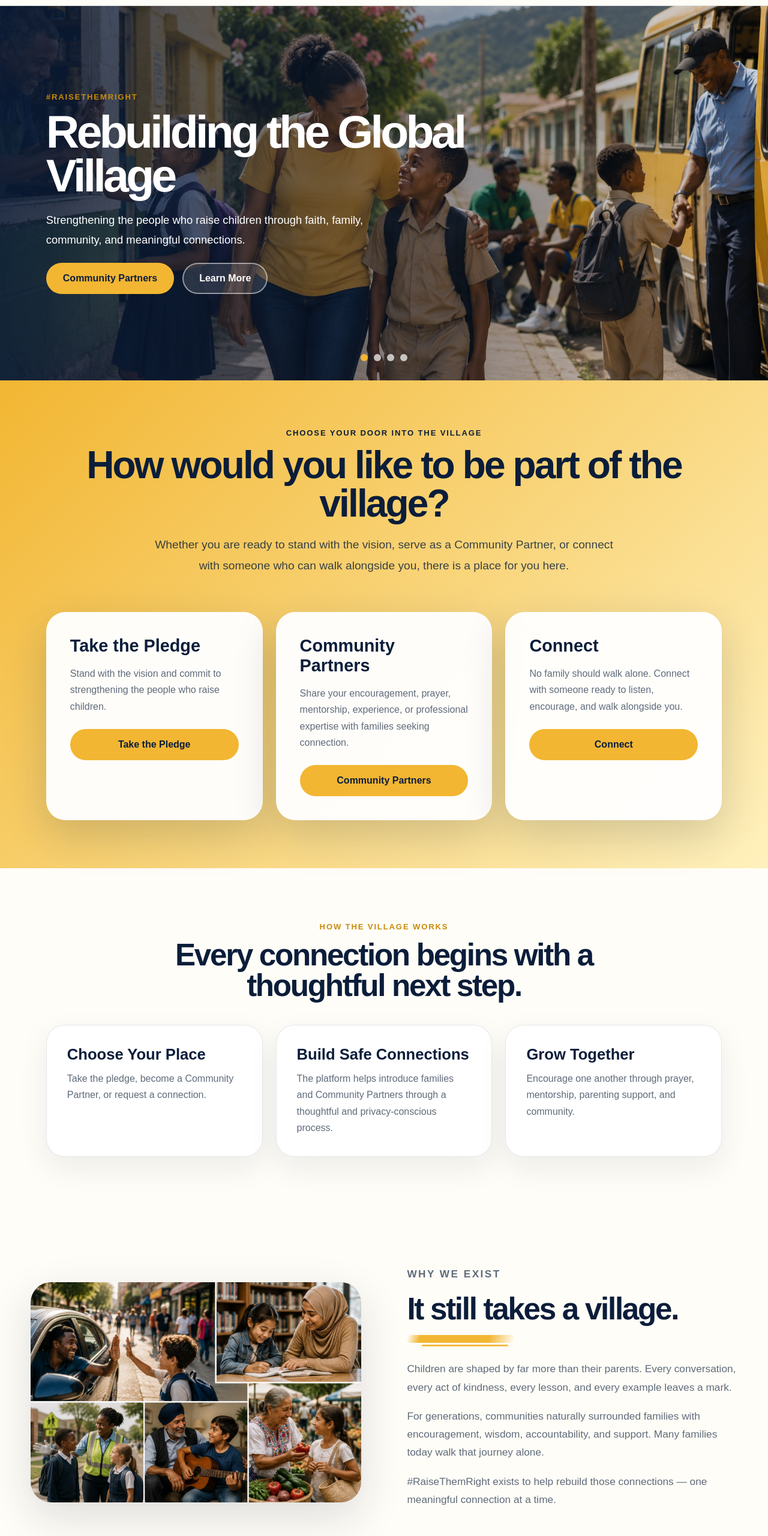
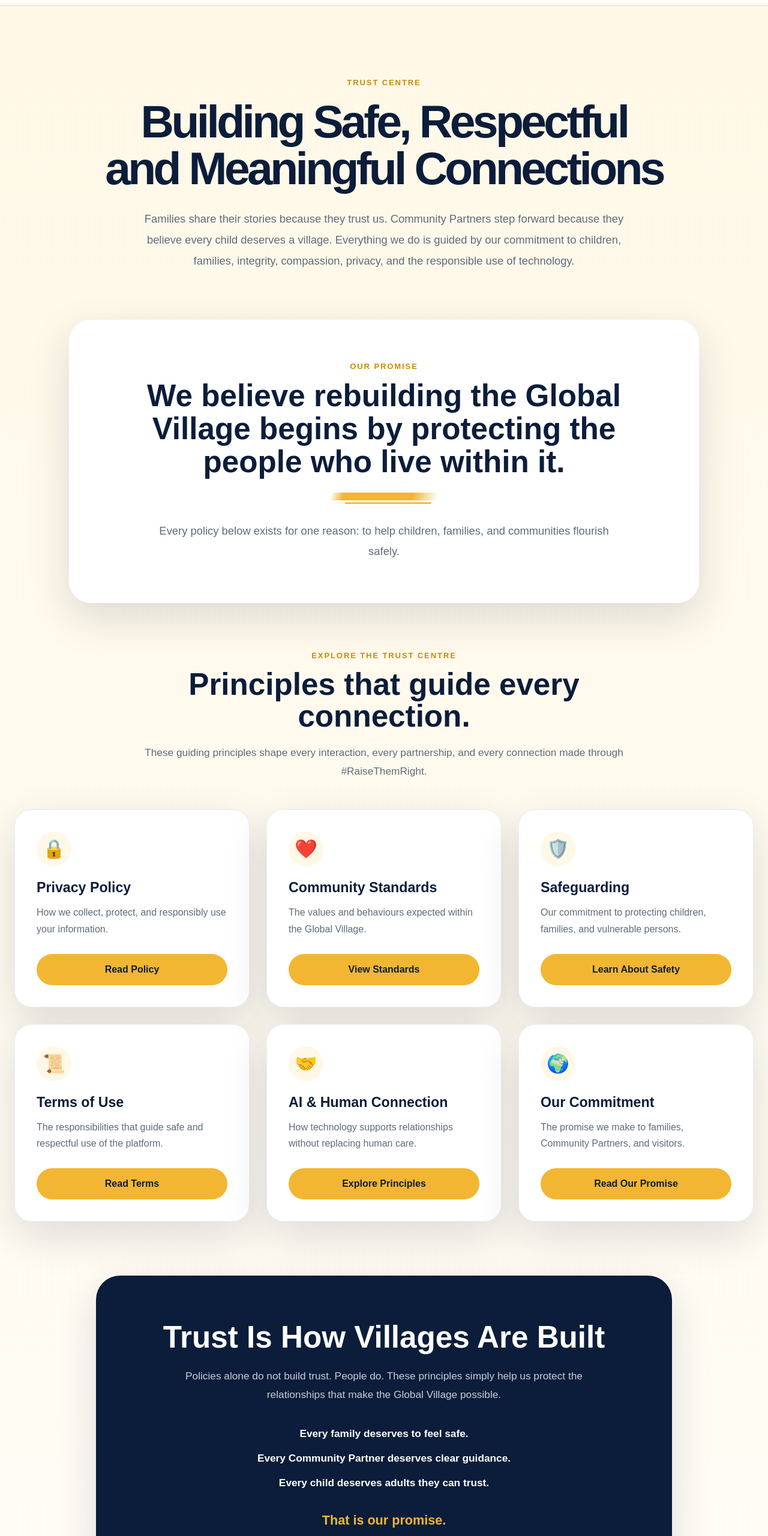
Before and after one commit to nathleegrant-lang/raise-them-right, a Next.js app: page / in a window 1280 px wide. Shown: the part 86-2646 px from the top of the page at 60% size. Built offline with nearby package versions, Linux system fonts and the light colour scheme.

Commit message:
Update page.tsx

```diff
--- a/src/app/page.tsx
+++ b/src/app/page.tsx
@@ -1,285 +1,139 @@
-"use client";
+import Link from "next/link";
 
-import Image from "next/image";
-import { useEffect, useState } from "react";
-
-const beliefs = [
-  "Every child deserves a strong village.",
-  "Strong families create strong communities.",
-  "No family should walk alone.",
-  "Every person has something valuable to give.",
-  "Technology should strengthen human connection.",
-];
-
-const heroSlides = [
+const trustPages = [
   {
-    image: "/images/hero-slider/hero-1-main-village.jpg",
-    className: "slide-village",
-    eyebrow: "#RaiseThemRight",
-    title: "Rebuilding the Global Village",
+    title: "Privacy Policy",
     description:
-      "Strengthening the people who raise children through faith, family, community, and meaningful connections.",
-    primaryLabel: "Community Partners",
-    primaryHref: "/join",
-    secondaryLabel: "Learn More",
-    secondaryHref: "/about",
+      "How we collect, protect, and responsibly use your information.",
+    href: "/trust/privacy",
+    icon: "🔒",
+    button: "Read Policy",
   },
   {
-    image: "/images/hero-slider/hero-2-community-mentor.jpg",
-    className: "slide-mentor",
-    eyebrow: "It still takes a village",
-    title: "Great Communities Invest in Their Children",
+    title: "Community Standards",
     description:
-      "Parents, teachers, coaches, mentors, neighbours, and faith communities all help shape the next generation.",
-    primaryLabel: "Community Partners",
-    primaryHref: "/join",
-    secondaryLabel: "Connect",
-    secondaryHref: "/support",
+      "The values and behaviours expected within the Global Village.",
+    href: "/trust/standards",
+    icon: "❤️",
+    button: "View Standards",
   },
   {
-    image: "/images/hero-slider/hero-3-family-prayer.jpg",
-    className: "slide-family",
-    eyebrow: "Faith. Family. Community.",
-    title: "Strong Homes Build Strong Nations",
+    title: "Safeguarding",
     description:
-      "Love, faith, prayer, and character are first nurtured at home and strengthened by the Global Village.",
-    primaryLabel: "Connect",
-    primaryHref: "/support",
-    secondaryLabel: "Resources",
-    secondaryHref: "/resources",
+      "Our commitment to protecting children, families, and vulnerable persons.",
+    href: "/trust/safeguarding",
+    icon: "🛡️",
+    button: "Learn About Safety",
   },
   {
-    image: "/images/hero-slider/hero-4-school-walk.jpg",
-    className: "slide-school",
-    eyebrow: "#RaiseThemRight",
-    title: "Every Child Deserves a Village",
+    title: "Terms of Use",
     description:
-      "Every journey begins with someone who cares enough to walk alongside a child. Strong communities are built one relationship at a time.",
-    primaryLabel: "The Pledge",
-    primaryHref: "/pledge",
-    secondaryLabel: "Our Foundation",
-    secondaryHref: "/about",
+      "The responsibilities that guide safe and respectful use of the platform.",
+    href: "/trust/terms",
+    icon: "📜",
+    button: "Read Terms",
+  },
+  {
+    title: "AI & Human Connection",
+    description:
+      "How technology supports relationships without replacing human care.",
+    href: "/trust/ai-principles",
+    icon: "🤝",
+    button: "Explore Principles",
+  },
+  {
+    title: "Our Commitment",
+    description:
+      "The promise we make to families, Community Partners, and visitors.",
+    href: "/trust/commitment",
+    icon: "🌍",
+    button: "Read Our Promise",
   },
 ];
 
-export default function Home() {
-  const [activeSlide, setActiveSlide] = useState(0);
+export default function TrustPage() {
+  return (
+    <main className="trust-page">
+      <section className="trust-hero">
+        <p className="eyebrow">Trust Centre</p>
 
-  useEffect(() => {
-    const timer = setInterval(() => {
-      setActiveSlide((current) => (current + 1) % heroSlides.length);
-    }, 7000);
+        <h1>Building Safe, Respectful and Meaningful Connections</h1>
 
-    return () => clearInterval(timer);
-  }, []);
+        <p className="trust-intro">
+          Families share their stories because they trust us. Community Partners
+          step forward because they believe every child deserves a village.
+          Everything we do is guided by our commitment to children, families,
+          integrity, compassion, privacy, and the responsible use of technology.
+        </p>
+      </section>
 
-  const currentSlide = heroSlides[activeSlide];
+      <section className="trust-promise">
+        <p className="eyebrow">Our Promise</p>
 
-  return (
-    <main>
-      <section id="top" className="hero-section hero-slider">
-        <div className="hero-image-wrap">
-          {heroSlides.map((slide, index) => (
-            <Image
-              key={slide.image}
-              src={slide.image}
-              alt={slide.title}
-              fill
-              priority={index === 0}
-              className={`hero-image hero-slide-image ${slide.className} ${
-                index === activeSlide ? "active" : ""
-              }`}
-            />
-          ))}
+        <h2>
+          We believe rebuilding the Global Village begins by protecting the
+          people who live within it.
+        </h2>
 
-          <div className="hero-overlay" />
+        <span className="brush-divider trust-divider" />
 
-          <div className="hero-content">
-            <p className="eyebrow">{currentSlide.eyebrow}</p>
+        <p>
+          Every policy below exists for one reason: to help children, families,
+          and communities flourish safely.
+        </p>
+      </section>
 
-            <h1>{currentSlide.title}</h1>
+      <section className="trust-grid-section">
+        <div className="trust-section-heading">
+          <p className="eyebrow">Explore the Trust Centre</p>
 
-            <p>{currentSlide.description}</p>
+          <h2>Principles that guide every connection.</h2>
 
-            <div className="hero-actions">
-              <a href={currentSlide.primaryHref} className="button primary">
-                {currentSlide.primaryLabel}
-              </a>
-
-              <a href={currentSlide.secondaryHref} className="button secondary">
-                {currentSlide.secondaryLabel}
-              </a>
-            </div>
+          <p>
+            These guiding principles shape every interaction, every partnership,
+            and every connection made through #RaiseThemRight.
+          </p>
         </div>
 
-          <div className="hero-dots">
-            {heroSlides.map((slide, index) => (
-              <button
-                key={slide.image}
-                type="button"
-                aria-label={`Go to slide ${index + 1}`}
-                className={index === activeSlide ? "active" : ""}
-                onClick={() => setActiveSlide(index)}
-              />
+        <div className="trust-grid">
+          {trustPages.map((page) => (
+            <article className="trust-card" key={page.title}>
+              <div className="trust-icon">{page.icon}</div>
+
+              <h3>{page.title}</h3>
+
+              <p>{page.description}</p>
+
+              <Link href={page.href} className="button primary">
+                {page.button}
+              </Link>
+            </article>
           ))}
-          </div>
         </div>
       </section>
 
-      <section className="action-section">
-        <p className="eyebrow">Choose Your Door Into The Village</p>
-        <h2>How would you like to be part of the village?</h2>
+      <section className="trust-closing">
+        <h2>Trust Is How Villages Are Built</h2>
 
-        <p className="action-intro">
-          Whether you are ready to stand with the vision, serve as a Community
-          Partner, or connect with someone who can walk alongside you, there is
-          a place for you here.
+        <p>
+          Policies alone do not build trust. People do. These principles simply
+          help us protect the relationships that make the Global Village
+          possible.
         </p>
 
-        <div className="action-grid three">
-          <div className="action-card">
-            <h3>Take the Pledge</h3>
-            <p>
-              Stand with the vision and commit to strengthening the people who
-              raise children.
-            </p>
-            <a href="/pledge" className="button primary">
-              Take the Pledge
-            </a>
+        <div className="trust-values">
+          <p>Every family deserves to feel safe.</p>
+          <p>Every Community Partner deserves clear guidance.</p>
+          <p>Every child deserves adults they can trust.</p>
         </div>
 
-          <div className="action-card">
-            <h3>Community Partners</h3>
-            <p>
-              Share your encouragement, prayer, mentorship, experience, or
-              professional expertise with families seeking connection.
-            </p>
-            <a href="/join" className="button primary">
-              Community Partners
-            </a>
-          </div>
-
-          <div className="action-card">
-            <h3>Connect</h3>
-            <p>
-              No family should walk alone. Connect with someone ready to listen,
-              encourage, and walk alongside you.
-            </p>
-            <a href="/support" className="button primary">
-              Connect
-            </a>
-          </div>
-        </div>
+        <strong>That is our promise.</strong>
       </section>
 
-      <section className="village-works-section">
-        <div className="village-works-inner">
-          <p className="eyebrow">How the Village Works</p>
-          <h2>Every connection begins with a thoughtful next step.</h2>
-
-          <div className="village-steps-grid">
-            <div className="village-step-card">
-              <h3>Choose Your Place</h3>
-              <p>
-                Take the pledge, become a Community Partner, or request a
-                connection.
-              </p>
-            </div>
-
-            <div className="village-step-card">
-              <h3>Build Safe Connections</h3>
-              <p>
-                The platform helps introduce families and Community Partners
-                through a thoughtful and privacy-conscious process.
-              </p>
-            </div>
-
-            <div className="village-step-card">
-              <h3>Grow Together</h3>
-              <p>
-                Encourage one another through prayer, mentorship, parenting
-                support, and community.
-              </p>
-            </div>
-          </div>
-        </div>
-      </section>
-
-      <section className="section community-section">
-        <div className="image-panel wide">
-          <Image
-            src="/images/get-back-the-community.jpg"
-            alt="A global montage of adults and children in community."
-            width={1600}
-            height={1000}
-          />
-        </div>
-
-        <div className="section-copy">
-          <p className="eyebrow">Why We Exist</p>
-          <h2>It still takes a village.</h2>
-          <span className="brush-divider" />
-          <p>
-            Children are shaped by far more than their parents. Every
-            conversation, every act of kindness, every lesson, and every example
-            leaves a mark.
-          </p>
-          <p>
-            For generations, communities naturally surrounded families with
-            encouragement, wisdom, accountability, and support. Many families
-            today walk that journey alone.
-          </p>
-          <p>
-            #RaiseThemRight exists to help rebuild those connections — one
-            meaningful connection at a time.
-          </p>
-        </div>
-      </section>
-
-      <section className="belief-section">
-        <div className="belief-inner">
-          <p className="eyebrow light">What We Believe</p>
-          <h2>Strong homes are strengthened by strong communities.</h2>
-
-          <div className="belief-list">
-            {beliefs.map((belief) => (
-              <div className="belief-item" key={belief}>
-                {belief}
-              </div>
-            ))}
-          </div>
-        </div>
-      </section>
-
-      <section className="section support-section">
-        <div className="section-copy">
-          <p className="eyebrow">No Family Should Walk Alone</p>
-          <h2>There is a place for you here.</h2>
-          <span className="brush-divider" />
-          <p>
-            Whether you are looking for encouragement or you are ready to
-            encourage someone else, the village grows stronger when people
-            choose to connect.
-          </p>
-
-          <div className="hero-actions">
-            <a href="/join" className="button primary">
-              Community Partners
-            </a>
-            <a href="/support" className="button secondary">
-              Connect
-            </a>
-          </div>
-        </div>
-
-        <div className="image-panel">
-          <Image
-            src="/images/parents-need-support.jpg"
-            alt="Parents and children spending meaningful time together."
-            width={1600}
-            height={1000}
-          />
-        </div>
+      <section className="trust-identity">
+        <h2>#RaiseThemRight</h2>
+        <p>A Public Awareness Initiative by Nathlee R. Grant</p>
+        <strong>Strong Homes. Strong Children. Strong Nation.</strong>
       </section>
     </main>
   );
```
Lines whose indentation alone changed are shown as unchanged.
